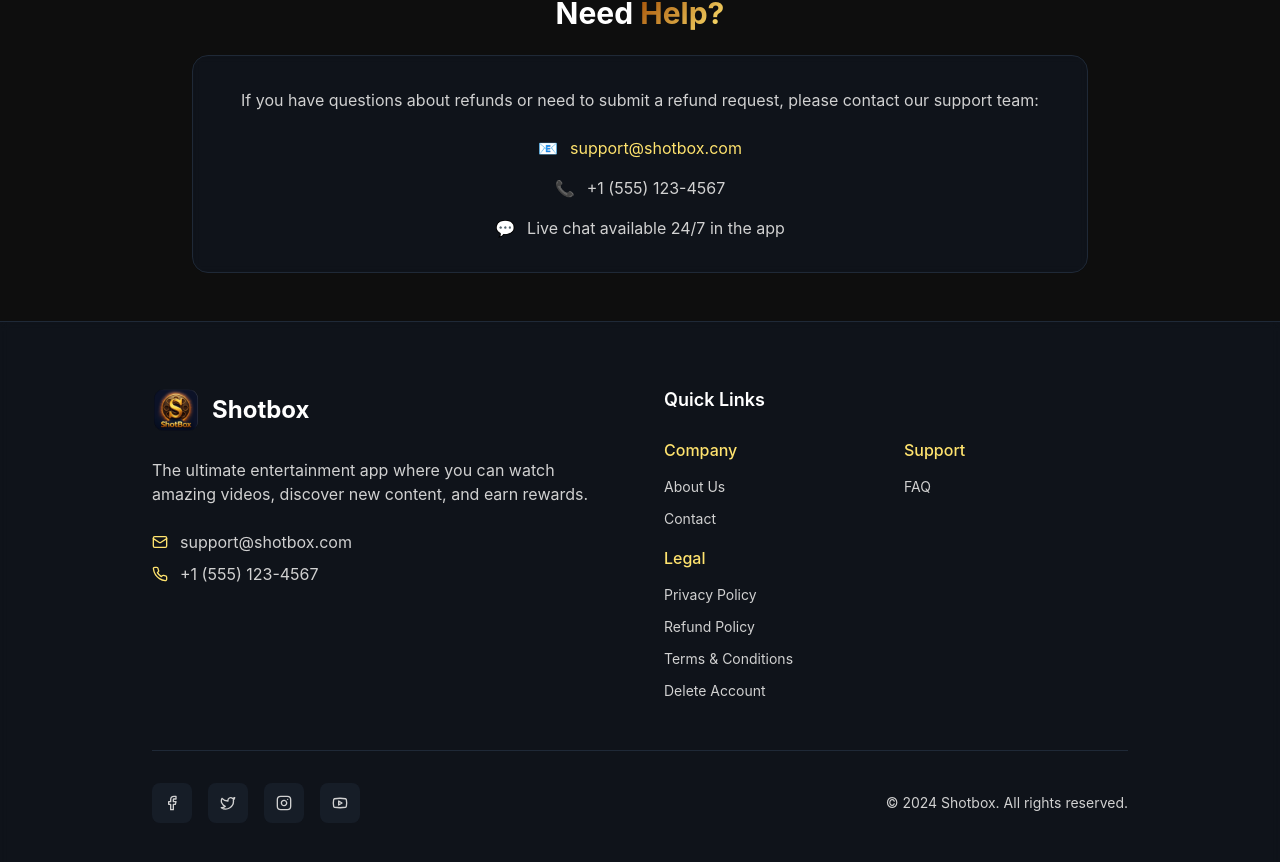
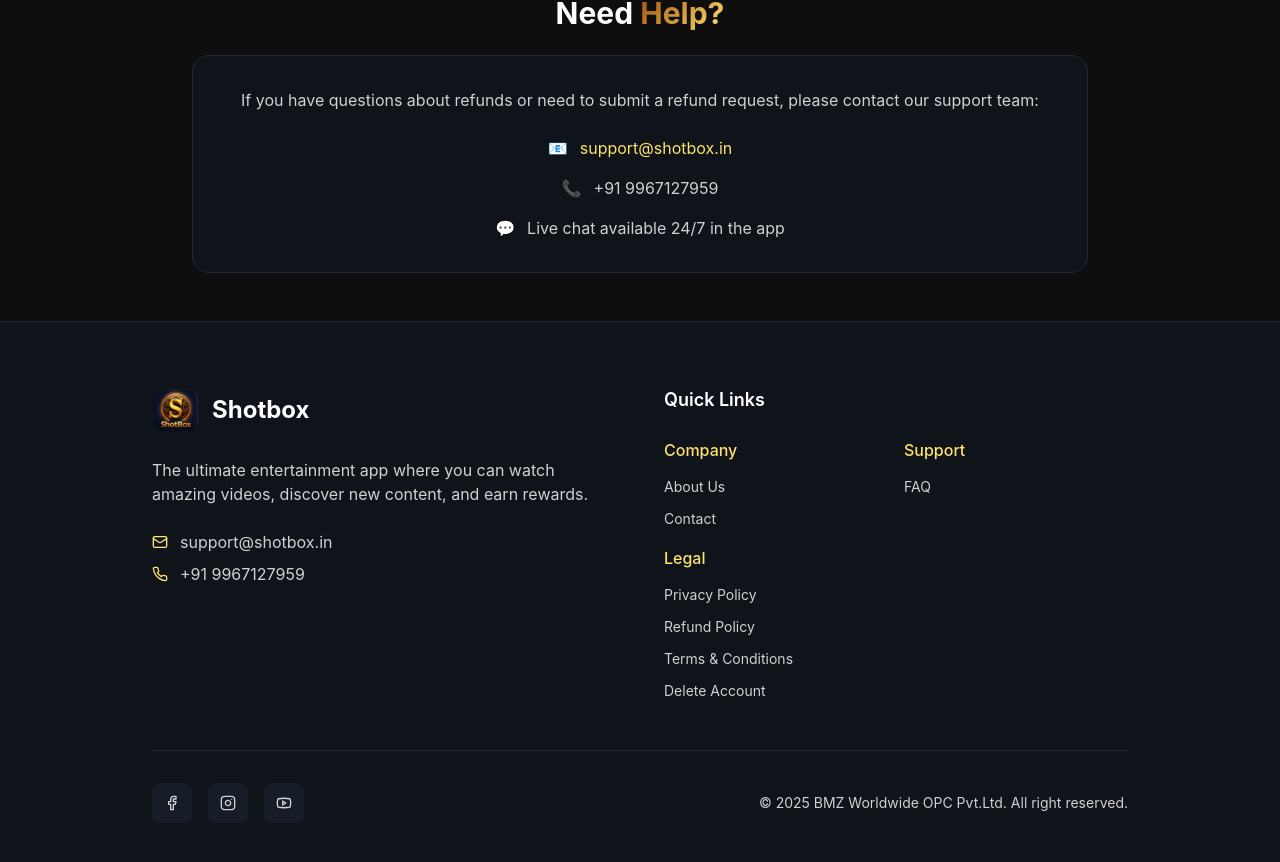
Before and after one commit to csboy0/APP_DOWNLOADING_LANDING_PAGE, a React (Create React App) app: page /refund in a window 1280 px wide. Shown: the part 3544-4406 px from the top of the page. Built offline with nearby package versions, Linux system fonts and the light colour scheme.

Commit message:
v2 update

```diff
--- a/src/components/Footer.js
+++ b/src/components/Footer.js
@@ -21,10 +21,9 @@ const Footer = () => {
   };
 
   const socialLinks = [
-    { icon: Facebook, href: '#', label: 'Facebook' },
-    { icon: Twitter, href: '#', label: 'Twitter' },
-    { icon: Instagram, href: '#', label: 'Instagram' },
-    { icon: Youtube, href: '#', label: 'YouTube' }
+    { icon: Facebook, href: 'https://www.facebook.com/share/1JiBEjUwTQ/', label: 'Facebook' },
+    { icon: Instagram, href: 'https://www.instagram.com/official_shotbox', label: 'Instagram' },
+    { icon: Youtube, href: 'https://youtube.com/@shotboxapp?si=2rSIt5l_-CwAu5vK', label: 'YouTube' }
   ];
 
   return (
@@ -54,11 +53,11 @@ const Footer = () => {
             <div className="space-y-2">
               <div className="flex items-center justify-center md:justify-start space-x-3 text-secondary text-sm md:text-base">
                 <Mail className="w-4 h-4 text-primary flex-shrink-0" />
-                <span>support@shotbox.com</span>
+                <span>support@shotbox.in</span>
               </div>
               <div className="flex items-center justify-center md:justify-start space-x-3 text-secondary text-sm md:text-base">
                 <Phone className="w-4 h-4 text-primary flex-shrink-0" />
-                <span>+1 (555) 123-4567</span>
+                <span>+91 9967127959</span>
               </div>
             </div>
           </motion.div>
@@ -122,7 +121,7 @@ const Footer = () => {
           {/* Copyright */}
           <div className="text-center md:text-right">
             <p className="text-secondary text-xs md:text-sm">
-              © 2024 Shotbox. All rights reserved.
+              © 2025 BMZ Worldwide OPC Pvt.Ltd. All right reserved.
             </p>
           </div>
         </motion.div>
--- a/src/pages/Contact.js
+++ b/src/pages/Contact.js
@@ -3,9 +3,9 @@ import { motion } from 'framer-motion';
 import { ArrowLeft, Phone, Mail, MessageCircle } from 'lucide-react';
 import { Link } from 'react-router-dom';
 
-const CONTACT_NUMBER = '8657223982';
-const CONTACT_EMAIL = 'info@jugnu.app';
-const WHATSAPP_NUMBER = '918657223982'; // include country code for wa.me
+const CONTACT_NUMBER = '919967127959';
+const CONTACT_EMAIL = 'support@shotbox.in';
+const WHATSAPP_NUMBER = '919967127959'; // include country code for wa.me
 
 const Contact = () => {
   return (
--- a/src/pages/DeleteAccount.js
+++ b/src/pages/DeleteAccount.js
@@ -4,7 +4,7 @@ import { ArrowLeft, Trash2, AlertTriangle, Mail } from 'lucide-react';
 import { Link } from 'react-router-dom';
 
 const DeleteAccount = () => {
-  const supportEmail = 'support@shotbox.com';
+  const supportEmail = 'support@shotbox.in';
 
   return (
     <div className="min-h-screen bg-dark text-white">
--- a/src/pages/FAQ.js
+++ b/src/pages/FAQ.js
@@ -287,7 +287,7 @@ const FAQ = () => {
             </p>
             <div className="flex flex-col sm:flex-row gap-4 justify-center">
               <a
-                href="mailto:support@shotbox.com"
+                href="mailto:support@shotbox.in"
                 className="bg-gradient-primary text-dark px-8 py-4 rounded-full font-semibold hover:shadow-lg hover:shadow-primary/25 transition-all duration-300 transform hover:scale-105"
               >
                 Contact Support
@@ -300,8 +300,8 @@ const FAQ = () => {
               </a>
             </div>
             <div className="mt-8 text-secondary">
-              <p>📧 support@shotbox.com</p>
-              <p>📞 +1 (555) 123-4567</p>
+              <p>📧 support@shotbox.in</p>
+              <p>📞 +91 9967127959</p>
               <p>💬 Live chat available in the app</p>
             </div>
           </div>
--- a/src/pages/PrivacyPolicy.js
+++ b/src/pages/PrivacyPolicy.js
@@ -294,8 +294,8 @@ const PrivacyPolicy = () => {
               </p>
               <div className="flex items-center justify-center space-x-3">
                 <Mail className="w-5 h-5 text-primary" />
-                <a href="mailto:privacy@shotbox.com" className="text-primary hover:text-accent transition-colors duration-300">
-                  privacy@shotbox.com
+                <a href="mailto:support@shotbox.in" className="text-primary hover:text-accent transition-colors duration-300">
+                  support@shotbox.in
                 </a>
               </div>
             </div>
--- a/src/pages/RefundPolicy.js
+++ b/src/pages/RefundPolicy.js
@@ -314,13 +314,13 @@ const RefundPolicy = () => {
               <div className="space-y-4">
                 <div className="flex items-center justify-center space-x-3">
                   <span className="text-primary">📧</span>
-                  <a href="mailto:support@shotbox.com" className="text-primary hover:text-accent transition-colors duration-300">
-                    support@shotbox.com
+                  <a href="mailto:support@shotbox.in" className="text-primary hover:text-accent transition-colors duration-300">
+                    support@shotbox.in
                   </a>
                 </div>
                 <div className="flex items-center justify-center space-x-3">
                   <span className="text-primary">📞</span>
-                  <span className="text-secondary">+1 (555) 123-4567</span>
+                  <span className="text-secondary">+91 9967127959</span>
                 </div>
                 <div className="flex items-center justify-center space-x-3">
                   <span className="text-primary">💬</span>
```
Also changed, not shown: pdfExtractor.js (+5 -5 lines).
